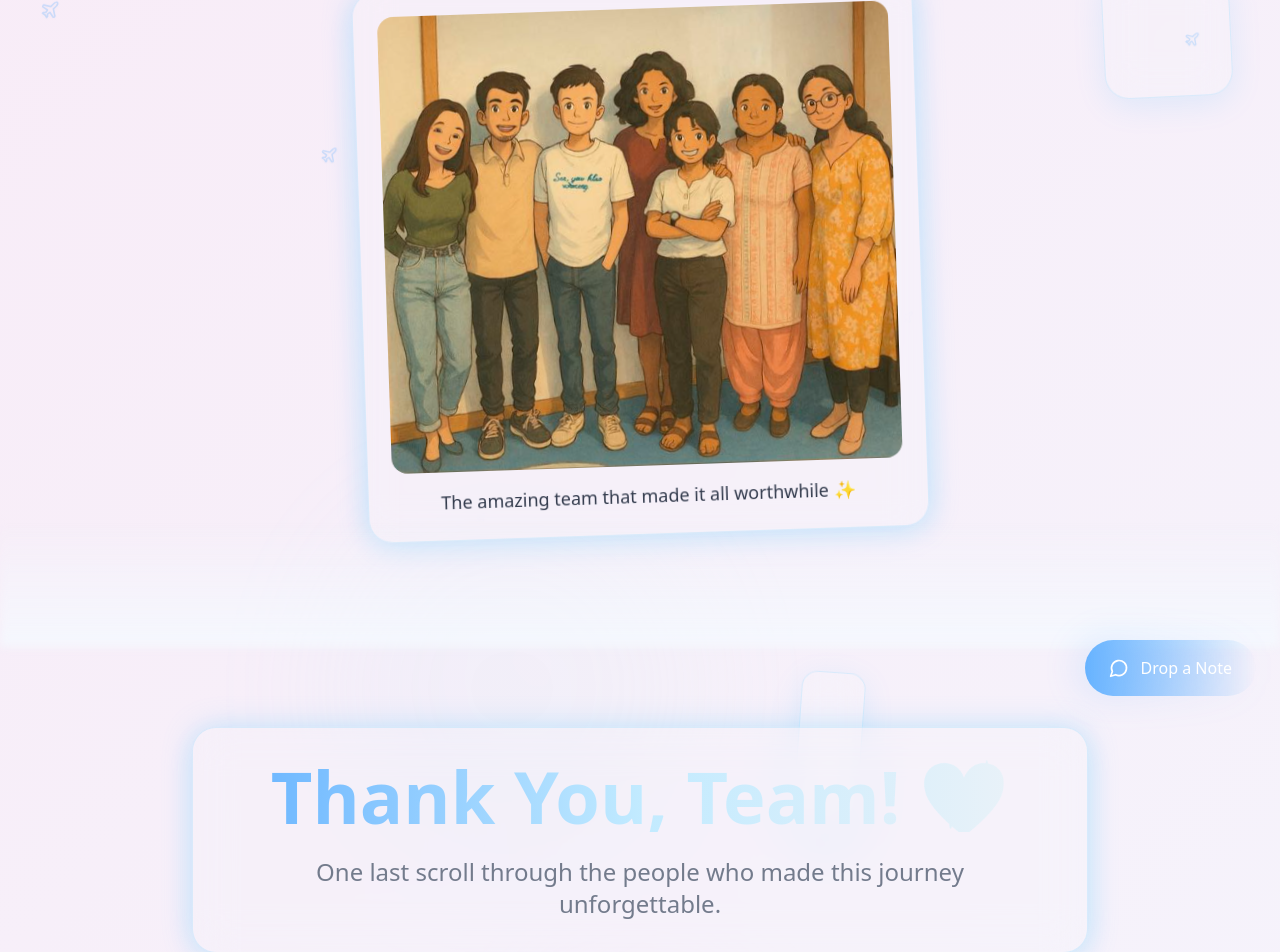
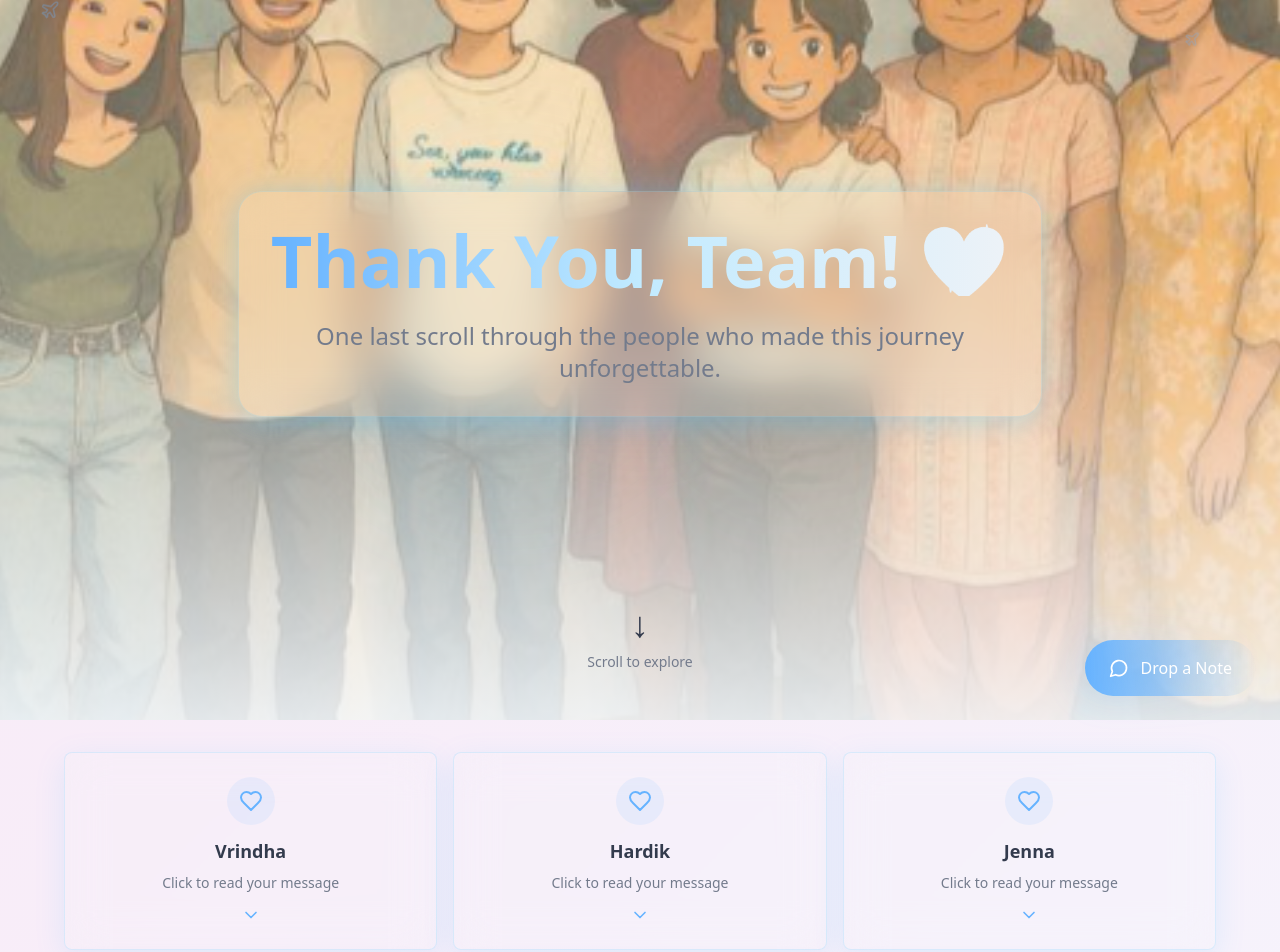
Before and after one commit to Yousufa01/cm-team, a React (Vite) app: page / in a window 1280 px wide. Shown: the part 80-1032 px from the top of the page. Built offline with nearby package versions, Linux system fonts and the light colour scheme.

Commit message:
Add hero section and improve reply interaction
Implement parallax effect, refine message card spacing, and enhance reply functionality with animations and glassmorphism.

```diff
--- a/src/components/TeamMemberCard.tsx
+++ b/src/components/TeamMemberCard.tsx
@@ -1,11 +1,10 @@
 import { useState } from "react";
 import { Card, CardContent } from "@/components/ui/card";
-import { Dialog, DialogContent, DialogTrigger } from "@/components/ui/dialog";
 import { Button } from "@/components/ui/button";
 import { PaperPlane } from "./PaperPlane";
-import { AnimatedCharacter } from "./AnimatedCharacter";
 import { PersonReplyBox } from "./PersonReplyBox";
-import { Heart, Mail } from "lucide-react";
+import { Heart, Mail, ChevronDown, ChevronUp } from "lucide-react";
+import { useToast } from "@/hooks/use-toast";
 
 interface TeamMemberCardProps {
   name: string;
@@ -13,19 +12,21 @@ interface TeamMemberCardProps {
 }
 
 export const TeamMemberCard = ({ name, message }: TeamMemberCardProps) => {
-  const [isOpen, setIsOpen] = useState(false);
-  const [showAnimation, setShowAnimation] = useState(false);
-  const [showMessage, setShowMessage] = useState(false);
+  const [isExpanded, setIsExpanded] = useState(false);
   const [showReplyBox, setShowReplyBox] = useState(false);
+  const { toast } = useToast();
 
-  const handleCardClick = () => {
-    setIsOpen(true);
-    setShowAnimation(true);
-    setShowMessage(false);
+  const handleExpandClick = () => {
+    setIsExpanded(!isExpanded);
   };
 
-  const handleAnimationComplete = () => {
-    setShowMessage(true);
+  const handleReplySuccess = () => {
+    setShowReplyBox(false);
+    toast({
+      title: "🎉 Your message to Yousuf has been sent! 💌",
+      description: "Thank you for sharing your thoughts!",
+      duration: 3000,
+    });
   };
 
   const getCardTheme = () => {
@@ -48,11 +49,10 @@ export const TeamMemberCard = ({ name, message }: TeamMemberCardProps) => {
   };
 
   return (
-    <Dialog open={isOpen} onOpenChange={setIsOpen}>
-      <DialogTrigger asChild>
+    <div className="space-y-2">
       <Card
-          className={`cursor-pointer liquid-glass liquid-hover group ${getCardTheme()}`}
-          onClick={handleCardClick}
+        className={`cursor-pointer liquid-glass liquid-hover group transition-all duration-300 ${getCardTheme()} ${isExpanded ? 'scale-105 shadow-2xl' : ''}`}
+        onClick={handleExpandClick}
       >
         <CardContent className="p-6 text-center relative overflow-hidden">
           <div className="absolute top-2 right-2 opacity-0 group-hover:opacity-100 transition-opacity duration-300">
@@ -64,49 +64,59 @@ export const TeamMemberCard = ({ name, message }: TeamMemberCardProps) => {
             </div>
           </div>
           <h3 className="text-lg font-semibold text-foreground mb-2">{name}</h3>
-            <p className="text-sm text-muted-foreground">Click to read your message</p>
+          <p className="text-sm text-muted-foreground mb-3">
+            {isExpanded ? "Click to collapse" : "Click to read your message"}
+          </p>
+          <div className="flex justify-center">
+            {isExpanded ? (
+              <ChevronUp className="w-5 h-5 text-primary" />
+            ) : (
+              <ChevronDown className="w-5 h-5 text-primary" />
+            )}
+          </div>
         </CardContent>
       </Card>
-      </DialogTrigger>
 
-      <DialogContent className="max-w-2xl mx-auto bg-background/95 backdrop-blur-xl border border-border/20 rounded-3xl shadow-2xl max-h-[85vh]">
-        <div className="text-center p-6 max-h-full overflow-hidden">
-          {showAnimation && (
-            <AnimatedCharacter name={name} onAnimationComplete={handleAnimationComplete} />
-          )}
-
-          {showMessage && (
-            <div className="animate-in fade-in slide-in-from-bottom-4 duration-500 max-h-full overflow-y-auto scrollbar-thin scrollbar-thumb-primary/20 scrollbar-track-transparent">
-              <h2 className="text-2xl font-bold text-foreground mb-6">{name}</h2>
-
-              <div className="text-foreground leading-relaxed space-y-4 text-left max-w-lg mx-auto">
+      {/* Expanded Message Content */}
+      {isExpanded && (
+        <div className="animate-in slide-in-from-top-2 duration-500 fade-in">
+          <Card className="liquid-glass liquid-glass-glow">
+            <CardContent className="p-6">
+              <div className="text-foreground leading-relaxed space-y-4 text-left">
                 {message.split('\n').map((line, index) => (
                   <p key={index} className="text-sm md:text-base">{line}</p>
                 ))}
               </div>
 
-              <div className="mt-8 flex flex-col items-center gap-4">
+              <div className="mt-6 flex flex-col items-center gap-4">
                 <PaperPlane size={24} className="text-primary/50" />
 
                 <Button
-                  onClick={() => setShowReplyBox(!showReplyBox)}
+                  onClick={(e) => {
+                    e.stopPropagation();
+                    setShowReplyBox(!showReplyBox);
+                  }}
                   className="bg-gradient-to-r from-primary/80 to-accent/80 hover:from-primary hover:to-accent text-primary-foreground rounded-2xl px-6 py-2 shadow-lg hover:shadow-xl transition-all duration-300 hover:scale-105 backdrop-blur-sm"
                 >
                   <Mail className="w-4 h-4 mr-2" />
-                  Leave a message
+                  {showReplyBox ? "Cancel Reply" : "Reply to Yousuf"}
                 </Button>
               </div>
+            </CardContent>
+          </Card>
+        </div>
+      )}
 
-              {showReplyBox && (
+      {/* Inline Reply Box */}
+      {showReplyBox && isExpanded && (
+        <div className="animate-in slide-in-from-bottom-2 duration-300 fade-in">
           <PersonReplyBox
-                  personName={name}
+            personName="Yousuf"
             onClose={() => setShowReplyBox(false)}
+            onSuccess={handleReplySuccess}
           />
-              )}
         </div>
       )}
     </div>
-      </DialogContent>
-    </Dialog>
   );
 };
--- a/src/index.css
+++ b/src/index.css
@@ -375,4 +375,15 @@ All colors MUST be HSL.
   .scrollbar-thin::-webkit-scrollbar-thumb:hover {
     background: hsl(var(--primary) / 0.3);
   }
+
+  /* Smooth scroll behavior */
+  html {
+    scroll-behavior: smooth;
+  }
+
+  /* Parallax container */
+  .parallax-container {
+    perspective: 1000px;
+    transform-style: preserve-3d;
+  }
 }
--- a/src/pages/Index.tsx
+++ b/src/pages/Index.tsx
@@ -1,3 +1,4 @@
+import React from "react";
 import { FloatingPaperPlane, DriftingPaperPlane } from "@/components/PaperPlane";
 import { TeamMemberCard } from "@/components/TeamMemberCard";
 import { FloatingCommentSystem } from "@/components/FloatingCommentSystem";
@@ -31,105 +32,93 @@ const teamMembers = [
 ];
 
 const Index = () => {
+  // Parallax scroll effect
+  React.useEffect(() => {
+    const handleScroll = () => {
+      const scrolled = window.scrollY;
+      const rate = scrolled * -0.5;
+      const blur = Math.min(scrolled / 10, 10);
+      const scale = 1.1 + (scrolled / 2000);
+
+      const heroBg = document.getElementById('hero-bg');
+      if (heroBg) {
+        heroBg.style.transform = `translateY(${rate}px) scale(${scale})`;
+        heroBg.style.filter = `blur(${blur}px)`;
+      }
+    };
+
+    window.addEventListener('scroll', handleScroll);
+    return () => window.removeEventListener('scroll', handleScroll);
+  }, []);
+
   return (
-    <div className="min-h-screen relative overflow-hidden liquid-bg-1">
-      {/* 3D Liquid Glass Background */}
-      <div className="absolute inset-0 overflow-hidden pointer-events-none">
-        {/* Animated liquid blobs */}
-        <div className="absolute top-1/4 left-1/4 w-96 h-96 liquid-bg-2 rounded-full blur-3xl floating-shape opacity-30"></div>
-        <div className="absolute bottom-1/4 right-1/4 w-80 h-80 liquid-bg-3 rounded-full blur-3xl floating-shape-delayed opacity-25"></div>
-        <div className="absolute top-1/2 left-1/2 transform -translate-x-1/2 -translate-y-1/2 w-72 h-72 liquid-bg-1 rounded-full blur-2xl floating-shape-delayed-2 opacity-20"></div>
+    <div className="min-h-screen relative">
+      {/* Hero Section with Team Photo Background */}
+      <section className="relative h-screen overflow-hidden">
+        {/* Parallax Background Image */}
+        <div
+          className="absolute inset-0 bg-cover bg-center transition-all duration-1000 ease-out"
+          style={{
+            backgroundImage: `url('/lovable-uploads/5c54394f-d9e3-4fd1-bf91-23f07fda1f30.png')`,
+            transform: `scale(1.1)`,
+            filter: `blur(0px)`
+          }}
+          id="hero-bg"
+        />
 
-        {/* Additional floating 3D shapes */}
-        <div className="absolute top-10 right-10 w-32 h-32 liquid-glass rounded-3xl floating-shape rotate-45"></div>
-        <div className="absolute bottom-20 left-20 w-24 h-24 liquid-glass rounded-full floating-shape-delayed"></div>
-        <div className="absolute top-1/3 right-1/3 w-16 h-40 liquid-glass rounded-2xl floating-shape-delayed-2 rotate-12"></div>
-      </div>
+        {/* Overlay */}
+        <div className="absolute inset-0 bg-gradient-to-b from-background/20 via-background/40 to-background/90" />
+
+        {/* 3D Liquid Glass Background Effects */}
+        <div className="absolute inset-0 overflow-hidden pointer-events-none">
+          <div className="absolute top-1/4 left-1/4 w-96 h-96 liquid-bg-2 rounded-full blur-3xl floating-shape opacity-20"></div>
+          <div className="absolute bottom-1/4 right-1/4 w-80 h-80 liquid-bg-3 rounded-full blur-3xl floating-shape-delayed opacity-15"></div>
+          <div className="absolute top-1/2 left-1/2 transform -translate-x-1/2 -translate-y-1/2 w-72 h-72 liquid-bg-1 rounded-full blur-2xl floating-shape-delayed-2 opacity-10"></div>
+        </div>
+
+        {/* Hero Content */}
+        <div className="relative z-10 flex flex-col items-center justify-center h-full text-center px-4">
+          <div className="liquid-glass liquid-glass-glow rounded-3xl p-8 mb-8 liquid-hover max-w-4xl">
+            <h1 className="text-5xl md:text-7xl font-bold text-foreground mb-6 leading-tight bg-gradient-to-r from-primary via-accent to-secondary bg-clip-text text-transparent">
+              Thank You, Team! 💖
+            </h1>
+            <p className="text-xl md:text-2xl text-muted-foreground max-w-2xl mx-auto leading-relaxed">
+              One last scroll through the people who made this journey unforgettable.
+            </p>
+          </div>
+
+          {/* Scroll Hint */}
+          <div className="absolute bottom-8 animate-bounce">
+            <div className="text-4xl">↓</div>
+            <p className="text-sm text-muted-foreground mt-2">Scroll to explore</p>
+          </div>
+        </div>
+      </section>
+
       {/* Floating background paper planes */}
       <FloatingPaperPlane
-        className="top-20 left-10"
+        className="fixed top-20 left-10 z-5"
         size={20}
         animationClass="float-gentle"
       />
       <FloatingPaperPlane
-        className="top-32 right-20"
+        className="fixed top-32 right-20 z-5"
         size={16}
         animationClass="float-gentle-delayed"
       />
       <FloatingPaperPlane
-        className="top-60 left-1/4"
-        size={18}
-        animationClass="float-gentle-delayed-2"
-      />
-      <FloatingPaperPlane
-        className="bottom-40 right-16"
+        className="fixed bottom-40 right-16 z-5"
         size={22}
         animationClass="float-gentle"
       />
-      <FloatingPaperPlane
-        className="bottom-60 left-16"
-        size={14}
-        animationClass="float-gentle-delayed"
-      />
-
-      {/* Drifting paper planes */}
-      <DriftingPaperPlane
-        className="top-1/4"
-        size={12}
-        direction="right"
-      />
-      <DriftingPaperPlane
-        className="top-1/2"
-        size={14}
-        direction="left"
-      />
-      <DriftingPaperPlane
-        className="top-3/4"
-        size={10}
-        direction="right"
-      />
 
       {/* Main content */}
-      <div className="relative z-10">
-        {/* Group Photo Section */}
-        <section className="relative py-16 px-4 text-center">
-          <div className="max-w-4xl mx-auto">
-            <div className="relative inline-block mb-12">
-              <div className="polaroid-float liquid-glass liquid-glass-glow p-6 shadow-2xl rounded-3xl transform rotate-1 border border-primary/10">
-                <img
-                  src="/lovable-uploads/5c54394f-d9e3-4fd1-bf91-23f07fda1f30.png"
-                  alt="Team Group Photo"
-                  className="w-full max-w-2xl rounded-2xl"
-                />
-                <div className="text-center mt-4 text-lg text-foreground font-medium">
-                  The amazing team that made it all worthwhile ✨
-                </div>
-              </div>
-            </div>
-          </div>
-          {/* Seamless gradient transition */}
-          <div className="absolute bottom-0 left-0 right-0 h-32 bg-gradient-to-b from-transparent to-background/80 blur-sm"></div>
-        </section>
-
-        {/* Hero section */}
-        <section className="text-center py-20 px-4">
-          <div className="max-w-4xl mx-auto">
-            <div className="liquid-glass liquid-glass-glow rounded-3xl p-8 mb-8 liquid-hover">
-              <h1 className="text-5xl md:text-7xl font-bold text-foreground mb-6 leading-tight bg-gradient-to-r from-primary via-accent to-secondary bg-clip-text text-transparent">
-                Thank You, Team! 💖
-              </h1>
-              <p className="text-xl md:text-2xl text-muted-foreground max-w-2xl mx-auto leading-relaxed">
-                One last scroll through the people who made this journey unforgettable.
-              </p>
-            </div>
-
-          </div>
-        </section>
+      <div className="relative z-10 liquid-bg-1 min-h-screen">
 
         {/* Team members grid */}
-        <section className="py-16 px-4">
+        <section className="py-8 px-4">
           <div className="max-w-6xl mx-auto">
-            <div className="grid grid-cols-1 md:grid-cols-2 lg:grid-cols-3 gap-8">
+            <div className="grid grid-cols-1 md:grid-cols-2 lg:grid-cols-3 gap-4">
               {teamMembers.map((member, index) => (
                 <div
                   key={member.name}
```
Also changed, not shown: src/components/PersonReplyBox.tsx (+4 -3 lines). Lines whose indentation alone changed are shown as unchanged.
